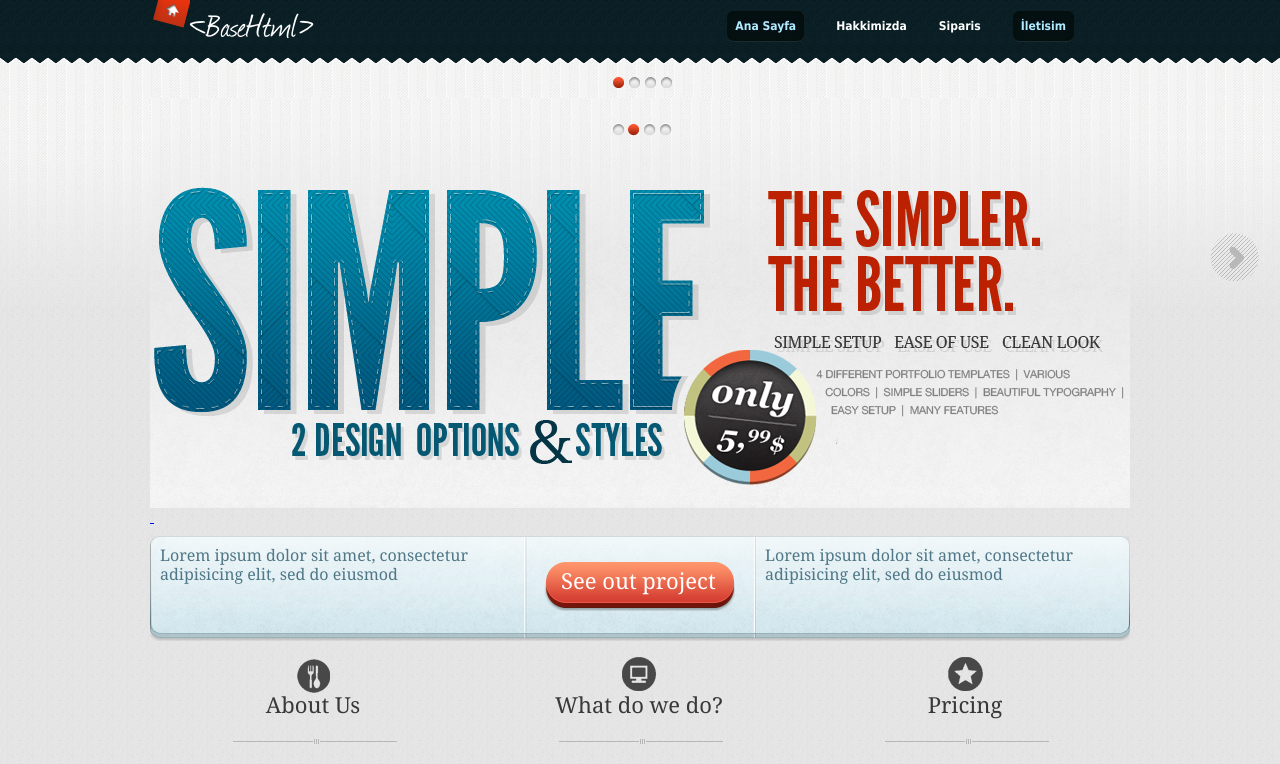
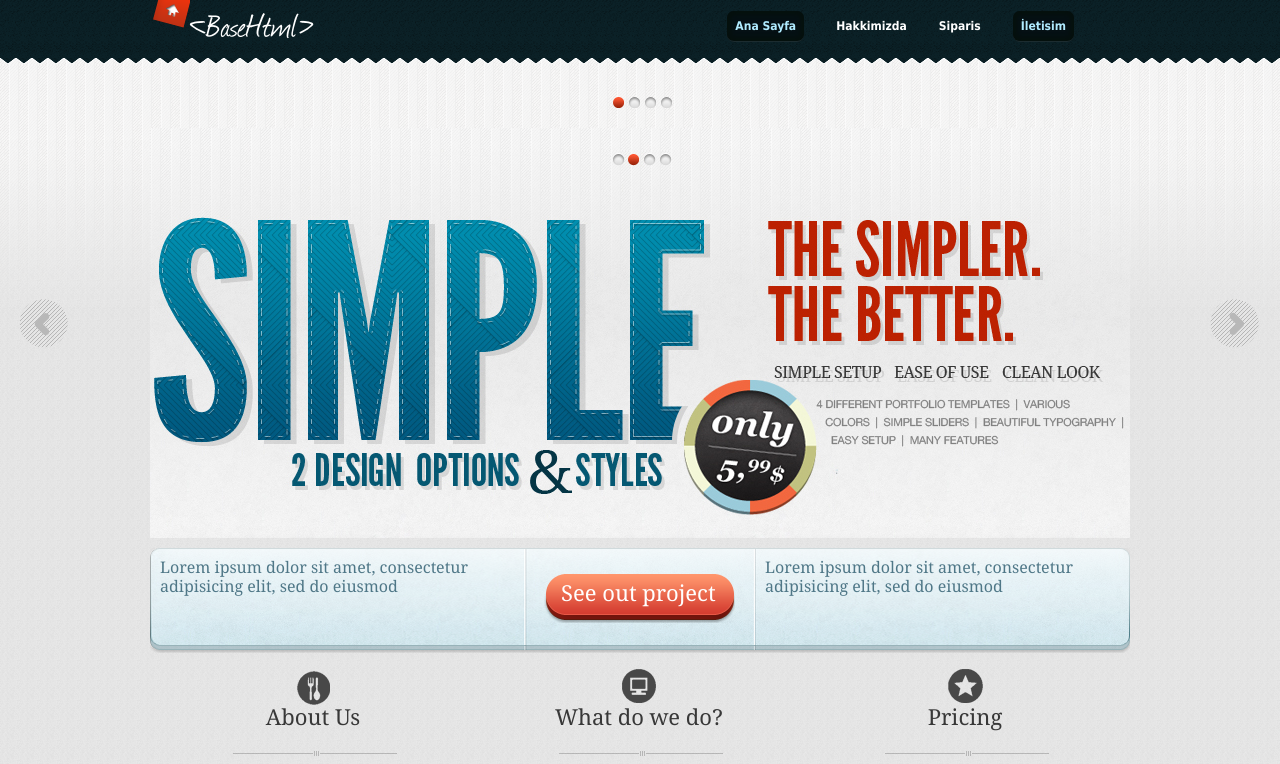
Before and after one commit to aekkirgil/basehtml, a Django app: template templates/index.html in a window 1280 px wide. Shown: the top 764 px of the page. Run offline with Django 3.2, Linux system fonts and the light colour scheme; the template is opened without the code that fills it, so the values that code supplies are empty; grey boxes labelled with a size stand in for pictures from a placeholder-image service; some libraries are stand-ins or nearby versions; some web fonts are replaced.

Commit message:
slider done vol2

```diff
--- a/static/css/main.css
+++ b/static/css/main.css
@@ -542,7 +542,7 @@ body {
 .slider {
 	width:980px;
 	position:relative;
-	padding-top:30px;
+	padding-top:60px;
 }
  .slides_container {
     width:980px;
@@ -557,6 +557,7 @@ body {
 	position:absolute;
 	top:9px;
 	left:458px;
+	margin-top: 20px;
 }
 .pagination li {
 	float:left;
@@ -576,15 +577,19 @@ body {
 .pagination li.current a {
 	background: url('../img/slider-pagination-current-img.png');
 }
-.prevbg {
+
+.prevbg {
 	background: url('../img/base_sprite2.png') no-repeat;
 	width: 50px;
 	height: 50px;
-	background-position: -142px -276px;
+	background-position: -210px -279px;
 	position: absolute;
-	left: 10px;
-	top: 164px;
-}
+	left: -130px;
+	top: 230px;
+	z-index: 999;
+
+	}
+
 .nextbg {
 	background: url('../img/base_sprite2.png') no-repeat;
 	width: 50px;
@@ -592,5 +597,5 @@ body {
 	background-position: -142px -276px;
 	position: absolute;
 	left: 1060px;
-	top: 164px;
+	top: 230px;
 }
--- a/templates/index.html
+++ b/templates/index.html
@@ -20,7 +20,7 @@
                 </div>
             </div>
 
-            <div class="as"><a href="#" class="prev">&nbsp;</a></div>
+            <a href="#" class="prev"><span class="prevbg">&nbsp;</span></a>
         	<a href="#" class="next"><span class="nextbg">&nbsp;</span></a>
         </div>
     </div>
```
